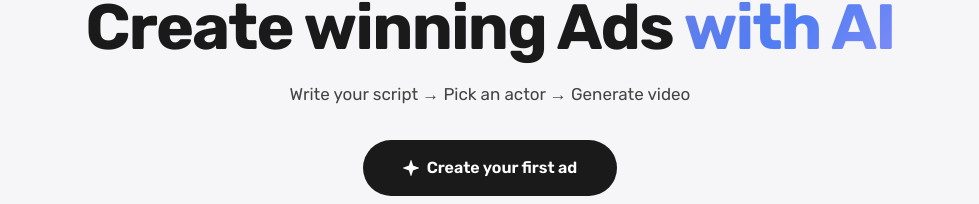
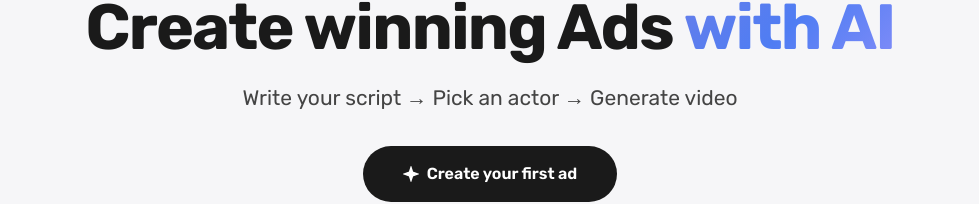
Before and after one commit to arthuruspro/creafy.ai, a Next.js app: page / in a window 1280 px wide. Shown: the part 132-336 px from the top of the page, without its empty margins (150-1129 px from the left). Built offline with nearby package versions, Linux system fonts and the light colour scheme.

Commit message:
home desktop: increase subtitle to 21px (25% bigger)

```diff
--- a/src/app/page.tsx
+++ b/src/app/page.tsx
@@ -193,7 +193,7 @@ function Hero() {
         </h1>
 
         {/* Subtitle */}
-        <p className="text-[15px] md:text-[17px] text-[#444] mb-8">
+        <p className="text-[15px] md:text-[21px] text-[#444] mb-8">
           Write your script → Pick an actor → Generate video
         </p>
 
```
